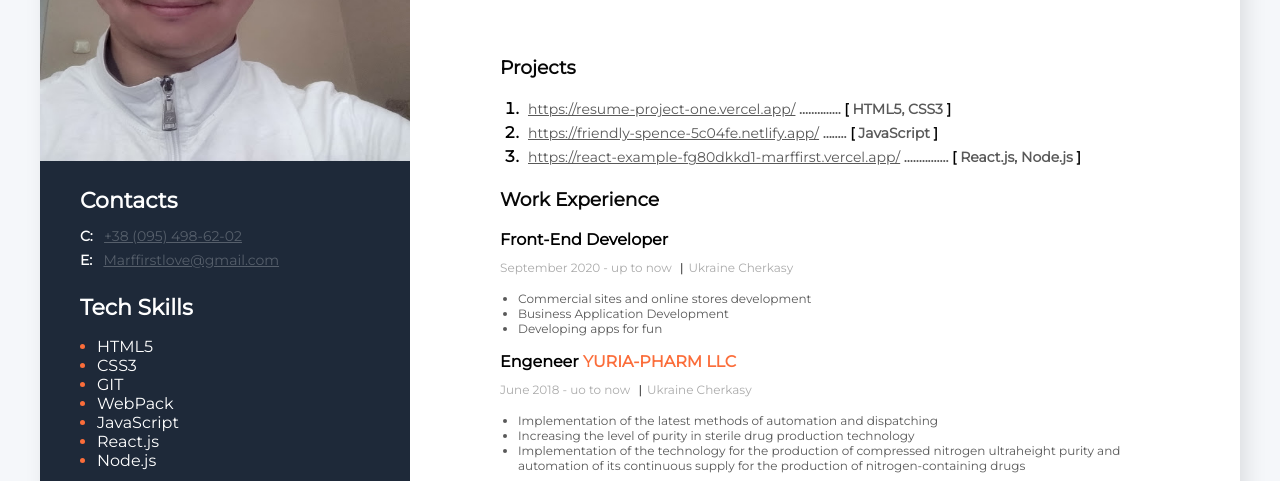
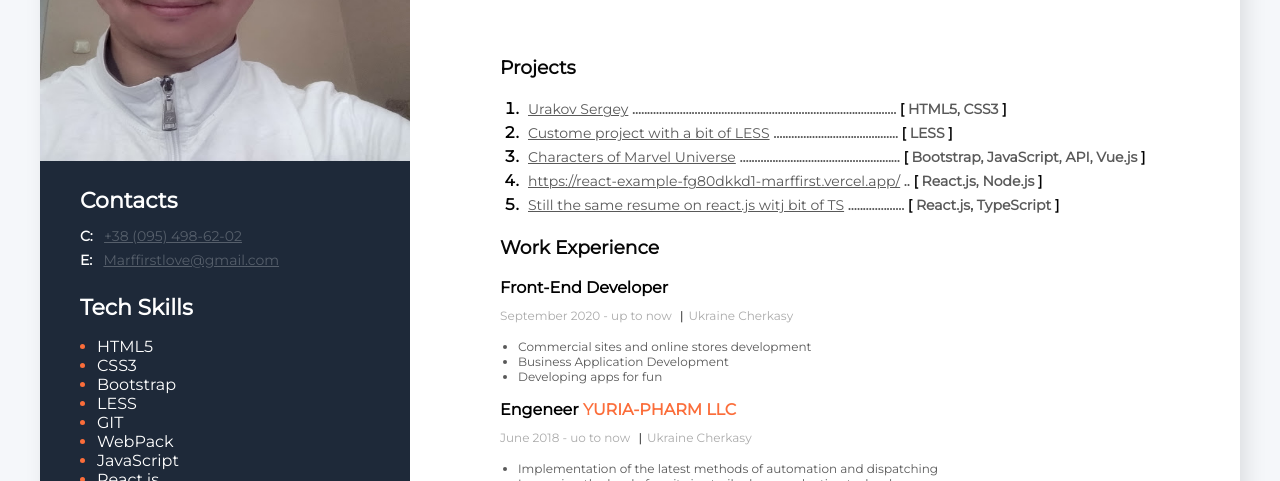
Before and after one commit to Marffirst/RESUME-PROJECT, a plain HTML site: page index.html in a window 1280 px wide. Shown: the part 319-800 px from the top of the page. Drawn offline with Linux system fonts and the light colour scheme.

Commit message:
Add new li to index html

```diff
--- a/index.html
+++ b/index.html
@@ -4,7 +4,7 @@
     <meta charset="UTF-8">
     <meta http-equiv="X-UA-Compatible" content="IE=edge">
     <meta name="viewport" content="width=device-width, initial-scale=1.0">
-    <title>MyResume</title>
+    <title>Urakov Sergey</title>
     <link rel="preconnect" href="https://fonts.googleapis.com">
 <link rel="preconnect" href="https://fonts.gstatic.com" crossorigin>
 <link href="https://fonts.googleapis.com/css2?family=Montserrat:ital,wght@0,400;1,200&display=swap" rel="stylesheet">
@@ -28,25 +28,41 @@
                 <ol class="my-projects-list">
                     <li class="my-projects-item">
                         <span class="my-projects-text">
-                            <a href="https://resume-project-one.vercel.app/" class="my-projects-link">https://resume-project-one.vercel.app/</a>
-                            ..............
+                            <a href="https://resume-project-one.vercel.app/" class="my-projects-link">Urakov Sergey</a>
+                            .........................................................................................
                             <span class="my-projects-bracket">[</span> HTML5, CSS3 <span class="my-projects-bracket">]</span>
                         </span>
                     </li>
                     <li class="my-projects-item">
                         <span class="my-projects-text">
-                            <a href="https://friendly-spence-5c04fe.netlify.app/" class="my-projects-link">https://friendly-spence-5c04fe.netlify.app/</a>
-                            ........
-                            <span class="my-projects-bracket">[</span> JavaScript <span class="my-projects-bracket">]</span>
+                            <a href="https://less-nu.vercel.app/" class="my-projects-link">Custome project with a bit of LESS</a>
+                            ..........................................
+                            <span class="my-projects-bracket">[</span> LESS <span class="my-projects-bracket">]</span>
                         </span>
                     </li>
                     <li class="my-projects-item">
                         <span class="my-projects-text">
+                            <a href="https://marvel-bice.vercel.app/" class="my-projects-link">Characters of Marvel Universe</a>
+                            ......................................................
+                            <span class="my-projects-bracket">[</span> Bootstrap, JavaScript, API, Vue.js <span class="my-projects-bracket">]</span>
+                        </span>
+                    </li>
+
+                    <li class="my-projects-item">
+                        <span class="my-projects-text">
                             <a href="https://react-example-fg80dkkd1-marffirst.vercel.app/" class="my-projects-link">https://react-example-fg80dkkd1-marffirst.vercel.app/</a>
-                            ...............
+                            ..
                             <span class="my-projects-bracket">[</span> React.js, Node.js <span class="my-projects-bracket">]</span>
                         </span>
                     </li>
+                    <li class="my-projects-item">
+                        <span class="my-projects-text">
+                            <a href="https://react-ts-less-resume.vercel.app/" class="my-projects-link">Still the same resume on react.js witj bit of TS</a>
+                            ...................
+                            <span class="my-projects-bracket">[</span> React.js, TypeScript <span class="my-projects-bracket">]</span>
+                        </span>
+                    </li>
+
                 </ol>
             </div>
             <!-- My projects section end-->
@@ -123,6 +139,8 @@
        <ul class="tech-skills-list">
             <li class="tech-skills-item"><span class="tech-skills-text">HTML5</span></li>
             <li class="tech-skills-item"><span class="tech-skills-text">CSS3</span></li>
+            <li class="tech-skills-item"><span class="tech-skills-text">Bootstrap</span></li>
+            <li class="tech-skills-item"><span class="tech-skills-text">LESS</span></li>
             <li class="tech-skills-item"><span class="tech-skills-text">GIT</span></li>
             <li class="tech-skills-item"><span class="tech-skills-text">WebPack</span></li>
             <li class="tech-skills-item"><span class="tech-skills-text">JavaScript</span></li>
```
